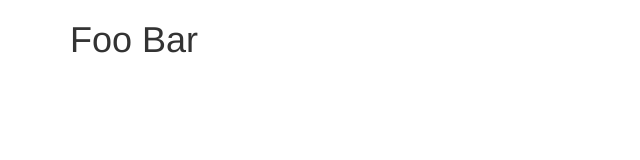
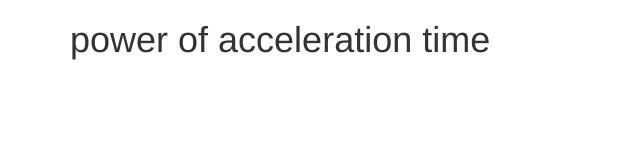
Before and after one commit to DaniilDem/power_of_acceleration_time, a website: page index.html in a window 1280 px wide. Shown: the whole page, without its empty margins (0-640 px from the left). Drawn offline with nearby package versions, Linux system fonts and the light colour scheme.

Commit message:
change title

```diff
--- a/index.html
+++ b/index.html
@@ -5,7 +5,7 @@
     <meta http-equiv="X-UA-Compatible" content="IE=edge">
     <meta name="viewport" content="width=device-width, initial-scale=1">
     <!-- The above 3 meta tags *must* come first in the head; any other head content must come *after* these tags -->
-    <title>Foo Bar</title>
+    <title>power of acceleration time</title>
 
     <!-- Bootstrap -->
     <link href="css/bootstrap.min.css" rel="stylesheet">
@@ -19,7 +19,7 @@
 </head>
 <body>
 <div class="container">
-    <h1>Foo Bar</h1>
+    <h1>power of acceleration time</h1>
 
 </div>
 
```
